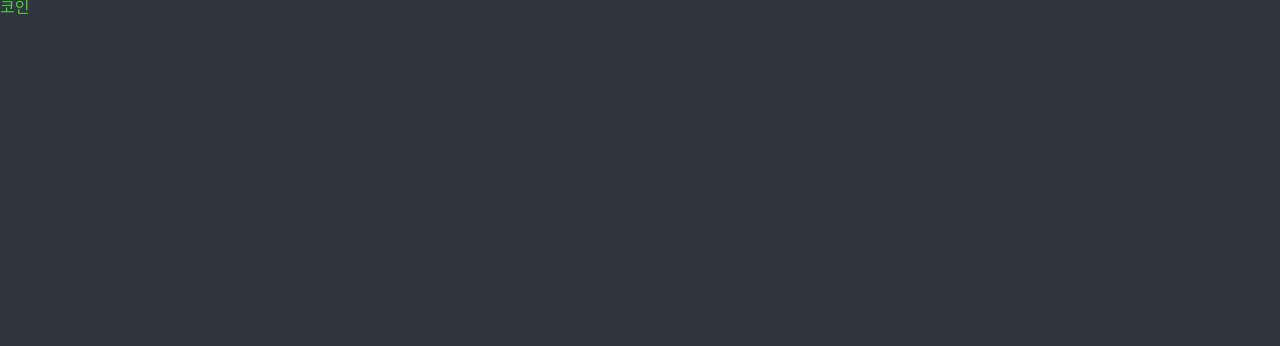
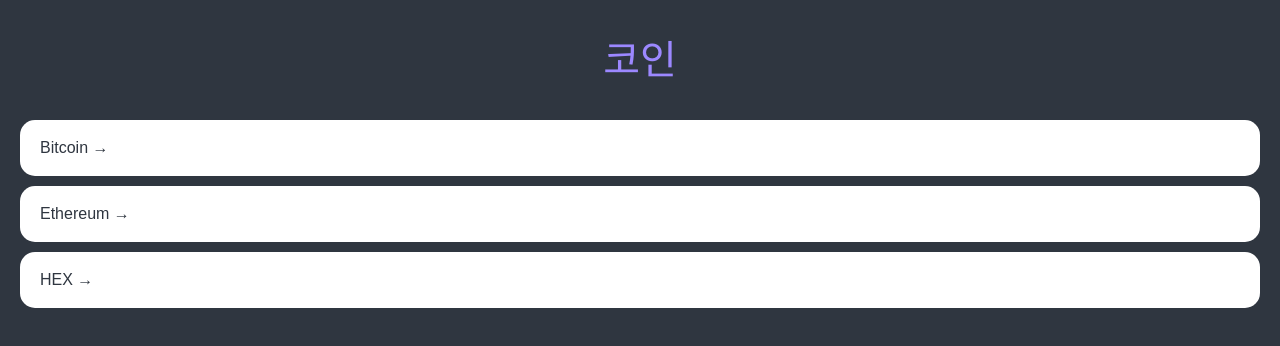
Before and after one commit to daeyeub/react-masterclasses, a React (Create React App) app: page / in a window 1280 px wide. Shown: the top 346 px of the page. Built offline with nearby package versions, Linux system fonts and the light colour scheme.

Commit message:
Coins part One

```diff
--- a/src/App.tsx
+++ b/src/App.tsx
@@ -57,6 +57,7 @@
 }
 a{
 	text-decoration:none;
+	color:inherit;
 }
 `;
 
--- a/src/routes/Coins.tsx
+++ b/src/routes/Coins.tsx
@@ -1,10 +1,80 @@
 import styled from "styled-components";
+import { Link } from "react-router-dom";
+
+const Container = styled.div`
+  padding:0px 20px;
+`;
+const Header = styled.header`
+  height:15vh;
+  display:flex;
+  justify-content:center;
+  align-items:center;
+`;
+const CoinsList = styled.ul``;
+const Coin = styled.li`
+  background-color:white;
+  color:${props => props.theme.bgColor};
+  border-radius:15px;
+  margin-bottom:10px;
+  a{
+    padding:20px;
+    transition:color 0.2s ease-in;
+    display:block;
+  }
+  &:hover{
+    a{
+      color:${props=>props.theme.accentColor};
+    }
+  }
+`;
 
 const Title = styled.h1`
+  font-size:40px;
   color: ${(props) => props.theme.accentColor};
 `;
 
+const coins = [
+  {
+    id: "btc-bitcoin",
+    name: "Bitcoin",
+    symbol: "BTC",
+    rank: 1,
+    is_new: false,
+    is_active: true,
+    type: "coin",
+  },
+  {
+    id: "eth-ethereum",
+    name: "Ethereum",
+    symbol: "ETH",
+    rank: 2,
+    is_new: false,
+    is_active: true,
+    type: "coin",
+  },
+  {
+    id: "hex-hex",
+    name: "HEX",
+    symbol: "HEX",
+    rank: 3,
+    is_new: false,
+    is_active: true,
+    type: "token",
+  },
+];
+
 function Coins() {
-  return <Title>코인</Title>;
+  return (
+    <Container>
+      <Header>
+        <Title>코인</Title>
+      </Header>
+      <CoinsList>
+        {coins.map((coin) => (
+          <Coin key={coin.id}><Link to={`/${coin.id}`}>{coin.name} &rarr;</Link></Coin>
+        ))}
+      </CoinsList>
+    </Container>
+  );
 }
 export default Coins;
--- a/src/theme.ts
+++ b/src/theme.ts
@@ -3,5 +3,5 @@
 export const theme: DefaultTheme = {
   bgColor: "#2f3640",
   textColor: "#f5f6fa",
-  accentColor: "#4cd137",
+  accentColor: "#9c88ff",
 };
```
